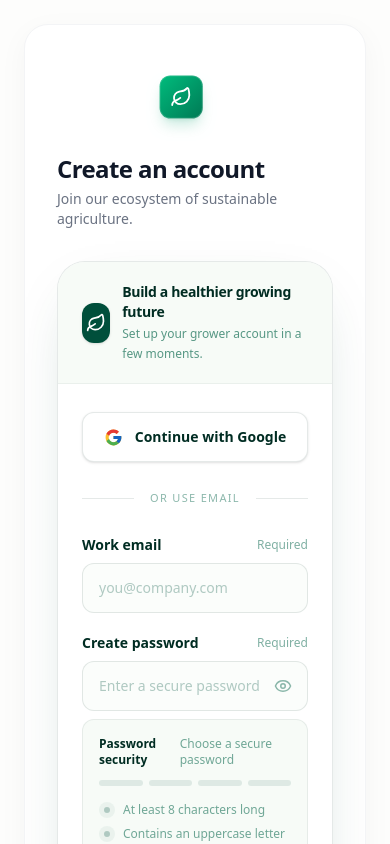
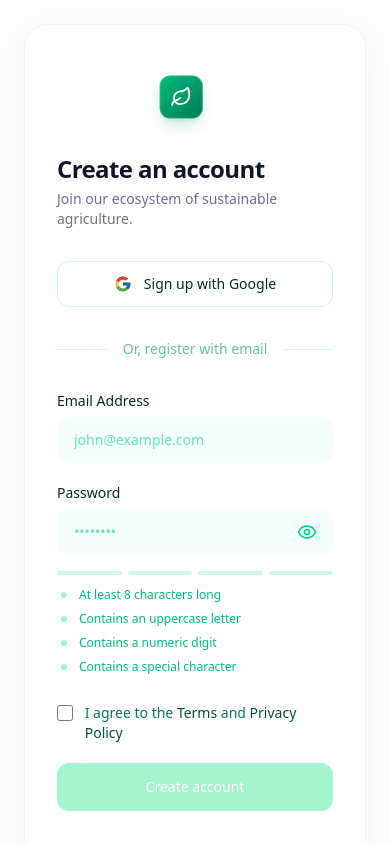
Before and after one commit to kuldeepsharma1/bio-farm, a Next.js app: page /sign-up in a window 390 px wide. Shown: the top 844 px of the page. Built offline with nearby package versions, Linux system fonts and the light colour scheme.

Commit message:
fix: update gradient class in AuthLayout component

```diff
--- a/src/app/(auth)/sign-up/page.tsx
+++ b/src/app/(auth)/sign-up/page.tsx
@@ -7,39 +7,26 @@ import { validatePassword, validateEmail } from "@/lib/validation";
 import { toast } from "sonner";
 import AuthLayout from "@/components/General/authLayout";
 import Link from "next/link";
-import {
-  Loader2,
-  Eye,
-  EyeOff,
-  Check,
-  X,
-  Leaf,
-  ShieldCheck,
-} from "lucide-react";
+import { Loader2, Eye, EyeOff, Check, X } from "lucide-react";
 
 export default function SignUp() {
   const [isPending, startTransition] = useTransition();
-
   const [formErrors, setFormErrors] = useState({
     email: "",
     password: "",
   });
-
   const [formData, setFormData] = useState({
     email: "",
     password: "",
   });
-
   const [passwordStrength, setPasswordStrength] = useState({
     score: 0,
     requirements: [] as string[],
   });
-
   const [showPassword, setShowPassword] = useState(false);
 
   const handleInputChange = (e: React.ChangeEvent<HTMLInputElement>) => {
     const { name, value } = e.target;
-
     setFormData((prev) => ({ ...prev, [name]: value }));
     setFormErrors((prev) => ({ ...prev, [name]: "" }));
 
@@ -48,7 +35,6 @@ export default function SignUp() {
         setPasswordStrength({ score: 0, requirements: [] });
       } else {
         const { isValid, errors } = validatePassword(value);
-
         setPasswordStrength({
           score: isValid ? 100 : Math.min(60, (value.length / 8) * 100),
           requirements: errors,
@@ -59,7 +45,6 @@ export default function SignUp() {
 
   const handleSubmit = async (e: React.FormEvent<HTMLFormElement>) => {
     e.preventDefault();
-
     const emailValidation = validateEmail(formData.email);
     const passwordValidation = validatePassword(formData.password);
 
@@ -78,7 +63,6 @@ export default function SignUp() {
     startTransition(async () => {
       try {
         const formDataObj = new FormData();
-
         Object.entries(formData).forEach(([key, value]) => {
           formDataObj.append(key, value);
         });
@@ -86,9 +70,7 @@ export default function SignUp() {
         await register(formDataObj);
         toast.success("Account created successfully!");
       } catch (error) {
-        toast.error(
-          error instanceof Error ? error.message : "Failed to create account",
-        );
+        toast.error(error instanceof Error ? error.message : "Failed to create account");
       }
     });
   };
@@ -100,11 +82,8 @@ export default function SignUp() {
     "Contains a special character",
   ];
 
-  const unmetCount = formData.password
-    ? passwordStrength.requirements.length
-    : defaultRules.length;
-
-  const metCount = formData.password ? defaultRules.length - unmetCount : 0;
+  const unmetCount = formData.password ? passwordStrength.requirements.length : defaultRules.length;
+  const metCount = formData.password ? (defaultRules.length - unmetCount) : 0;
 
   const isFormValid =
     formData.email !== "" &&
@@ -119,111 +98,52 @@ export default function SignUp() {
       leftheading="Welcome to the Future of Farming"
       leftDesc="Start your journey towards a more sustainable and productive agricultural future."
     >
-      <div className="mx-auto w-full max-w-md">
-        <div className="overflow-hidden rounded-[1.75rem] border border-emerald-950/10 bg-white shadow-[0_20px_60px_-28px_rgba(6,78,59,0.28)]">
-          <div className="border-b border-emerald-950/5 bg-[#f7fbf7] px-6 py-5 sm:px-8">
-            <div className="flex items-center gap-3">
-              <div className="flex h-10 w-10 items-center justify-center rounded-xl bg-emerald-900 text-white shadow-sm">
-                <Leaf className="h-5 w-5" strokeWidth={2} />
-              </div>
+      <div className="w-full max-w-md mx-auto">
 
-              <div>
-                <p className="text-sm font-semibold tracking-tight text-emerald-950">
-                  Build a healthier growing future
-                </p>
-                <p className="mt-0.5 text-xs leading-relaxed text-emerald-800/65">
-                  Set up your grower account in a few moments.
-                </p>
-              </div>
-            </div>
-          </div>
-
-          <div className="px-6 py-7 sm:px-8 sm:py-8">
         {/* Social Authentication */}
         <form action={handleGoogleSignIn}>
           <button
             type="submit"
             disabled={isPending}
-                className="group flex w-full items-center justify-center gap-3 rounded-xl border border-emerald-950/10 bg-white px-4 py-3.5 text-sm font-semibold text-emerald-950 shadow-sm transition-all duration-200 hover:border-emerald-900/20 hover:bg-[#f8fcf8] hover:shadow-md focus:outline-none focus:ring-4 focus:ring-emerald-900/10 disabled:cursor-not-allowed disabled:opacity-50"
+            className="flex w-full items-center justify-center gap-3 rounded-xl border border-emerald-100 bg-white py-3 px-4 text-sm font-medium text-emerald-950 transition-all hover:bg-emerald-50 focus:outline-none focus:ring-2 focus:ring-emerald-200 disabled:opacity-50"
           >
-                <Image
-                  src="/google.svg"
-                  alt=""
-                  width={19}
-                  height={19}
-                  className="transition-transform duration-200 group-hover:scale-105"
-                />
-                <span>Continue with Google</span>
+            <Image src="/google.svg" alt="Google" width={18} height={18} />
+            <span>Sign up with Google</span>
           </button>
         </form>
 
-            <div className="relative my-7">
+        <div className="relative my-8">
           <div className="absolute inset-0 flex items-center">
-                <div className="w-full border-t border-emerald-950/10" />
+            <div className="w-full border-t border-emerald-100"></div>
           </div>
-
-              <div className="relative flex justify-center">
-                <span className="bg-white px-4 text-[11px] font-medium uppercase tracking-[0.12em] text-emerald-800/45">
-                  Or use email
-                </span>
+          <div className="relative flex justify-center text-sm">
+            <span className="bg-white px-4 text-emerald-600/60">Or, register with email</span>
           </div>
         </div>
 
         <form onSubmit={handleSubmit} className="space-y-5">
           {/* Email Input */}
-              <div className="space-y-2">
-                <div className="flex items-center justify-between">
-                  <label
-                    htmlFor="email"
-                    className="text-sm font-semibold text-emerald-950"
-                  >
-                    Work email
-                  </label>
-                  <span className="text-xs text-emerald-800/50">Required</span>
-                </div>
-
+          <div>
+            <label htmlFor="email" className="block text-sm font-medium text-emerald-950 mb-1.5">Email Address</label>
             <input
               id="email"
               type="email"
               name="email"
               value={formData.email}
               onChange={handleInputChange}
-                  aria-invalid={Boolean(formErrors.email)}
-                  aria-describedby={
-                    formErrors.email ? "email-error" : undefined
-                  }
-                  className={`block w-full rounded-xl border px-4 py-3.5 text-sm text-emerald-950 outline-none transition-all placeholder:text-emerald-900/30 ${
+              className={`block w-full rounded-xl border px-4 py-3 text-sm text-emerald-950 transition-colors placeholder:text-emerald-300 focus:outline-none focus:ring-2 ${
                 formErrors.email
-                      ? "border-red-300 bg-red-50/70 focus:border-red-500 focus:ring-4 focus:ring-red-100"
-                      : "border-emerald-950/10 bg-[#fbfdfb] hover:border-emerald-900/20 focus:border-emerald-800 focus:bg-white focus:ring-4 focus:ring-emerald-900/10"
+                  ? "border-red-300 bg-red-50 focus:border-red-500 focus:ring-red-200"
+                  : "border-transparent bg-emerald-50/50 focus:border-emerald-900 focus:bg-white focus:ring-emerald-200"
               }`}
-                  placeholder="you@company.com"
+              placeholder="john@example.com"
               required
             />
-
-                {formErrors.email && (
-                  <p
-                    id="email-error"
-                    className="flex items-center gap-1.5 text-xs font-medium text-red-600"
-                  >
-                    <X className="h-3.5 w-3.5" />
-                    {formErrors.email}
-                  </p>
-                )}
           </div>
 
           {/* Password Input */}
-              <div className="space-y-2">
-                <div className="flex items-center justify-between">
-                  <label
-                    htmlFor="password"
-                    className="text-sm font-semibold text-emerald-950"
-                  >
-                    Create password
-                  </label>
-                  <span className="text-xs text-emerald-800/50">Required</span>
-                </div>
-
+          <div>
+            <label htmlFor="password" className="block text-sm font-medium text-emerald-950 mb-1.5">Password</label>
             <div className="relative">
               <input
                 id="password"
@@ -231,131 +151,52 @@ export default function SignUp() {
                 name="password"
                 value={formData.password}
                 onChange={handleInputChange}
-                    aria-invalid={Boolean(formErrors.password)}
-                    aria-describedby={
+                className={`block w-full rounded-xl border pl-4 pr-12 py-3 text-sm text-emerald-950 transition-colors placeholder:text-emerald-300 focus:outline-none focus:ring-2 ${
                   formErrors.password
-                        ? "password-error"
-                        : "password-requirements"
-                    }
-                    className={`block w-full rounded-xl border py-3.5 pl-4 pr-12 text-sm text-emerald-950 outline-none transition-all placeholder:text-emerald-900/30 ${
-                      formErrors.password
-                        ? "border-red-300 bg-red-50/70 focus:border-red-500 focus:ring-4 focus:ring-red-100"
-                        : "border-emerald-950/10 bg-[#fbfdfb] hover:border-emerald-900/20 focus:border-emerald-800 focus:bg-white focus:ring-4 focus:ring-emerald-900/10"
+                    ? "border-red-300 bg-red-50 focus:border-red-500 focus:ring-red-200"
+                    : "border-transparent bg-emerald-50/50 focus:border-emerald-900 focus:bg-white focus:ring-emerald-200"
                 }`}
-                    placeholder="Enter a secure password"
+                placeholder="••••••••"
                 required
               />
-
               <button
                 type="button"
                 onClick={() => setShowPassword(!showPassword)}
-                    aria-label={
-                      showPassword ? "Hide password" : "Show password"
-                    }
-                    className="absolute inset-y-0 right-0 flex items-center justify-center px-4 text-emerald-800/45 transition-colors hover:text-emerald-900 focus:outline-none"
+                className="absolute inset-y-0 right-0 pr-4 flex items-center text-emerald-400 hover:text-emerald-600"
               >
-                    {showPassword ? (
-                      <EyeOff className="h-[18px] w-[18px]" />
-                    ) : (
-                      <Eye className="h-[18px] w-[18px]" />
-                    )}
+                {showPassword ? <EyeOff className="h-5 w-5" /> : <Eye className="h-5 w-5" />}
               </button>
             </div>
 
-                {formErrors.password && (
-                  <p
-                    id="password-error"
-                    className="flex items-center gap-1.5 text-xs font-medium text-red-600"
-                  >
-                    <X className="h-3.5 w-3.5" />
-                    {formErrors.password}
-                  </p>
-                )}
-
             {/* Strength Indicator */}
-                <div
-                  id="password-requirements"
-                  className="rounded-xl border border-emerald-950/[0.07] bg-[#f7fbf7] p-4"
-                >
-                  <div className="mb-3 flex items-center justify-between">
-                    <span className="text-xs font-semibold text-emerald-950">
-                      Password security
-                    </span>
-                    <span className="text-xs font-medium text-emerald-800/55">
-                      {formData.password
-                        ? `${metCount} of ${defaultRules.length} complete`
-                        : "Choose a secure password"}
-                    </span>
-                  </div>
-
-                  <div className="mb-4 flex gap-1.5">
+            <div className="mt-4">
+              <div className="flex gap-1.5 mb-3">
                 {[1, 2, 3, 4].map((step) => {
-                      let barColor = "bg-emerald-900/10";
-
-                      if (formData.password && metCount >= step) {
+                  let barColor = "bg-emerald-100";
+                  if (formData.password) {
+                    if (metCount >= step) {
                       if (metCount === 1) barColor = "bg-red-400";
-                        else if (metCount === 2) barColor = "bg-amber-400";
-                        else if (metCount === 3) barColor = "bg-lime-500";
-                        else if (metCount === 4) barColor = "bg-emerald-600";
+                      else if (metCount === 2) barColor = "bg-orange-400";
+                      else if (metCount === 3) barColor = "bg-yellow-400";
+                      else if (metCount === 4) barColor = "bg-emerald-500";
                     }
-
-                      return (
-                        <div
-                          key={step}
-                          className={`h-1.5 w-full rounded-full transition-colors duration-300 ${barColor}`}
-                        />
-                      );
+                  }
+                  return <div key={step} className={`h-1 w-full rounded-full transition-colors duration-300 ${barColor}`} />;
                 })}
               </div>
 
-                  <div className="grid grid-cols-1 gap-x-4 gap-y-2 sm:grid-cols-2">
+              <div className="grid grid-cols-1 sm:grid-cols-2 gap-y-2 gap-x-4">
                 {defaultRules.map((req, index) => {
                   const isFieldPopulated = formData.password.length > 0;
-                      const isUnmet =
-                        isFieldPopulated &&
-                        passwordStrength.requirements.includes(req);
+                  const isUnmet = isFieldPopulated && passwordStrength.requirements.includes(req);
                   const isValidated = isFieldPopulated && !isUnmet;
 
                   return (
-                        <div
-                          key={index}
-                          className="flex items-center gap-2 text-xs"
-                        >
-                          <span
-                            className={`flex h-4 w-4 shrink-0 items-center justify-center rounded-full ${
-                              isValidated
-                                ? "bg-emerald-100"
-                                : isUnmet
-                                  ? "bg-red-100"
-                                  : "bg-emerald-900/5"
-                            }`}
-                          >
-                            {isValidated ? (
-                              <Check
-                                size={10}
-                                strokeWidth={3}
-                                className="text-emerald-700"
-                              />
-                            ) : isUnmet ? (
-                              <X
-                                size={10}
-                                strokeWidth={3}
-                                className="text-red-600"
-                              />
-                            ) : (
-                              <span className="h-1.5 w-1.5 rounded-full bg-emerald-900/25" />
-                            )}
+                    <div key={index} className="flex items-center gap-2 text-xs">
+                      <span className="flex h-3.5 w-3.5 shrink-0 items-center justify-center rounded-full">
+                        {isValidated ? <Check size={10} className="text-emerald-600" /> : isUnmet ? <X size={10} className="text-red-500" /> : <span className="h-1.5 w-1.5 rounded-full bg-emerald-200" />}
                       </span>
-
-                          <span
-                            className={
-                              isValidated
-                                ? "font-medium text-emerald-800"
-                                : isUnmet
-                                  ? "text-red-600"
-                                  : "text-emerald-800/55"
-                            }
-                          >
+                      <span className={`${isValidated ? 'text-emerald-800' : isUnmet ? 'text-red-500' : 'text-emerald-500'}`}>
                         {req}
                       </span>
                     </div>
@@ -366,33 +207,15 @@ export default function SignUp() {
           </div>
 
           {/* Consent */}
-              <div className="flex items-start gap-3 rounded-xl border border-transparent px-1 pt-1">
+          <div className="flex items-start gap-3 pt-2">
             <input
               type="checkbox"
               id="terms"
               required
-                  className="mt-0.5 h-4 w-4 shrink-0 cursor-pointer rounded border-emerald-900/25 text-emerald-900 focus:ring-2 focus:ring-emerald-900/20"
+              className="mt-0.5 h-4 w-4 rounded border-emerald-200 text-emerald-900 focus:ring-emerald-900 cursor-pointer"
             />
-
-                <label
-                  htmlFor="terms"
-                  className="cursor-pointer text-sm leading-relaxed text-emerald-800/70"
-                >
-                  I agree to the{" "}
-                  <Link
-                    href="/legal/terms"
-                    className="font-semibold text-emerald-900 underline-offset-4 transition-colors hover:text-emerald-700 hover:underline"
-                  >
-                    Terms of Service
-                  </Link>{" "}
-                  and{" "}
-                  <Link
-                    href="/legal/privacy"
-                    className="font-semibold text-emerald-900 underline-offset-4 transition-colors hover:text-emerald-700 hover:underline"
-                  >
-                    Privacy Policy
-                  </Link>
-                  .
+            <label htmlFor="terms" className="text-sm text-emerald-700">
+              I agree to the <Link href="/legal/terms" className="text-emerald-900 font-medium hover:underline">Terms</Link> and <Link href="/legal/privacy" className="text-emerald-900 font-medium hover:underline">Privacy Policy</Link>
             </label>
           </div>
 
@@ -400,41 +223,18 @@ export default function SignUp() {
           <button
             type="submit"
             disabled={isPending || !isFormValid}
-                className={`flex w-full items-center justify-center gap-2 rounded-xl px-4 py-3.5 text-sm font-semibold text-white shadow-sm transition-all duration-200 focus:outline-none focus:ring-4 ${
+            className={`w-full rounded-xl py-3.5 px-4 text-sm font-medium text-white transition-all duration-200 flex items-center justify-center gap-2 ${
               isFormValid && !isPending
-                    ? "bg-emerald-900 hover:bg-emerald-800 hover:shadow-[0_10px_25px_-12px_rgba(6,78,59,0.75)] active:translate-y-px focus:ring-emerald-900/20"
-                    : "cursor-not-allowed bg-emerald-900/30"
+                ? "bg-emerald-900 hover:bg-emerald-800 active:scale-[0.99]"
+                : "bg-emerald-200 cursor-not-allowed"
             }`}
           >
-                {isPending ? (
-                  <>
-                    <Loader2 className="h-4 w-4 animate-spin" />
-                    <span>Creating your account...</span>
-                  </>
-                ) : (
-                  <>
-                    <span>Create account</span>
-                    <Leaf className="h-4 w-4" />
-                  </>
-                )}
+            {isPending ? <><Loader2 className="h-4 w-4 animate-spin" /> <span>Creating...</span></> : <span>Create account</span>}
           </button>
         </form>
 
-            <div className="mt-6 flex items-center justify-center gap-2 text-xs text-emerald-800/55">
-              <ShieldCheck className="h-4 w-4 text-emerald-700" />
-              <span>Your account details are securely protected.</span>
-            </div>
-          </div>
-        </div>
-
-        <p className="mt-7 text-center text-sm text-emerald-800/70">
-          Already have an account?{" "}
-          <Link
-            href="/sign-in"
-            className="font-semibold text-emerald-900 underline-offset-4 transition-colors hover:text-emerald-700 hover:underline"
-          >
-            Log in
-          </Link>
+        <p className="text-center text-sm text-emerald-600 mt-8">
+          Already have an account? <Link href="/sign-in" className="font-semibold text-emerald-900 hover:underline">Log in</Link>
         </p>
       </div>
     </AuthLayout>
--- a/src/components/General/authLayout.tsx
+++ b/src/components/General/authLayout.tsx
@@ -72,7 +72,7 @@ export default function AuthLayout({
             />
           ))}
 
-          <div className="absolute inset-0 bg-gradient-to-t from-emerald-950/90 via-emerald-950/40 to-transparent" />
+          <div className="absolute inset-0 bg-linear-to-t from-emerald-950/90 via-emerald-950/40 to-transparent" />
 
           <div className="absolute bottom-0 left-0 p-8">
             <div key={`text-${currentSlide}`} className="space-y-2 animate-in fade-in slide-in-from-bottom-2 duration-500">
```
Lines whose indentation alone changed are shown as unchanged.
